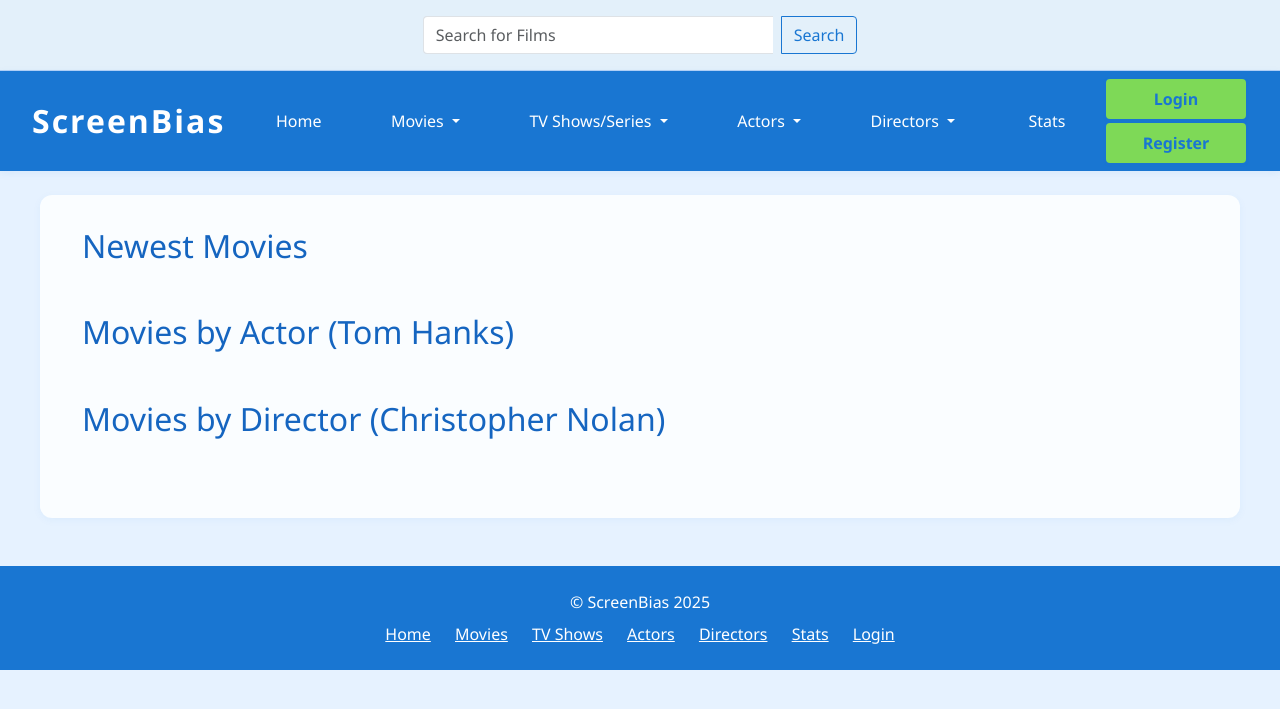
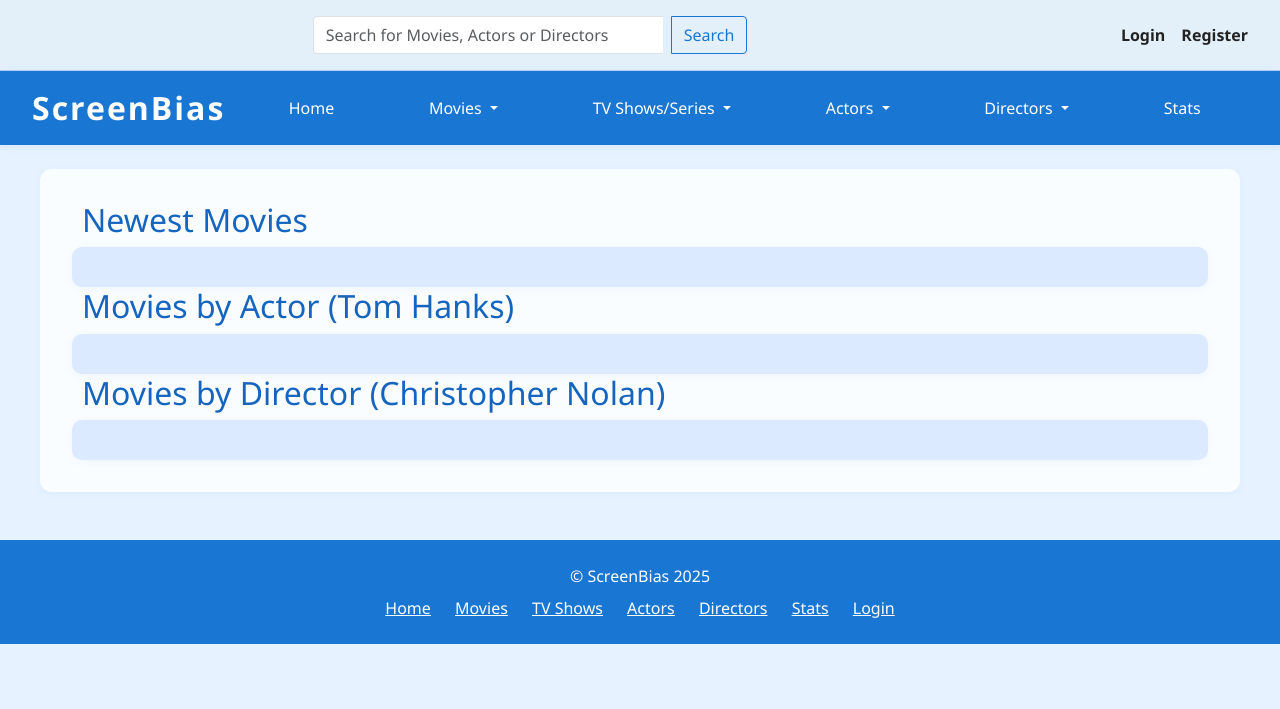
Before and after one commit to ceyyarbrough/screenbias, a Flask app: page / in a window 1280 px wide. Shown: the top 709 px of the page. Run offline with Flask 3, Linux system fonts and the light colour scheme; data that the repository does not hold is empty.

Commit message:
Refactor OMDb API interaction and enhance templates with improved styling and dynamic content; implement login/register functionality in the navbar.

```diff
--- a/screenbias/omdb.py
+++ b/screenbias/omdb.py
@@ -15,7 +15,12 @@ def home():
     # Fetch newest movies (by year)
     newest_url = f"http://www.omdbapi.com/?apikey={OMDB_API_KEY}&s=2023&type=movie"
     newest_resp = requests.get(newest_url)
-    newest_movies = newest_resp.json().get('Search', [])[:10] if newest_resp.status_code == 200 else []
+    newest_movies = newest_resp.json().get('Search', []) if newest_resp.status_code == 200 else []
+    # Sort by year descending and take the 10 most recent
+    try:
+        newest_movies = sorted(newest_movies, key=lambda m: int(m.get('Year', 0)), reverse=True)[:10]
+    except Exception:
+        newest_movies = newest_movies[:10]
 
     # Fetch movies by actor (e.g., Tom Hanks)
     actor_url = f"http://www.omdbapi.com/?apikey={OMDB_API_KEY}&s=Tom%20Hanks&type=movie"
--- a/templates/base.html
+++ b/templates/base.html
@@ -229,12 +229,22 @@
 
 <body>
 
-  <!-- Search bar above navbar -->
-  <div class="search-bar-wrapper" style="background: #e3f0fa; padding: 1em 0; text-align: center;">
+
+  <!-- Login/Register and Search bar above navbar -->
+  <div class="d-flex flex-row justify-content-between align-items-center search-bar-wrapper" style="background: #e3f0fa; padding: 1em 2em 1em 2em;">
+    <div></div>
     <form class="d-inline-flex justify-content-center align-items-center search-bar-form" style="max-width: 500px; width: 100%;" action="/search" method="get">
-      <input class="form-control me-2" type="search" name="query" placeholder="Search for Films" aria-label="Search" required style="width: 70%; min-width: 120px;">
+  <input class="form-control me-2" type="search" name="query" placeholder="Search for Movies, Actors or Directors" aria-label="Search" required style="width: 70%; min-width: 120px;">
       <button class="btn btn-outline-success" type="submit">Search</button>
     </form>
+    <div class="d-flex flex-row align-items-center" style="min-width: 220px; justify-content: flex-end;">
+      {% if not session.get('username') %}
+        <a class="login-btn me-2 plain-link" href="/login">Login</a>
+        <a class="register-btn plain-link" href="/register">Register</a>
+      {% else %}
+        <a class="login-btn plain-link" href="/logout">Logout ({{ session['username'] }})</a>
+      {% endif %}
+    </div>
   </div>
 
   <nav class="navbar navbar-expand-lg">
@@ -298,17 +308,7 @@
         <li class="nav-item flex-fill text-center">
           <a class="nav-link" href="/stats">Stats</a>
         </li>
-        <!-- Login/Logout Button -->
-        {% if session.get('username') %}
-        <li class="nav-item flex-fill text-center">
-          <a class="nav-link" href="/logout">Logout ({{ session['username'] }})</a>
-        </li>
-        {% else %}
-        <li class="nav-item flex-fill text-center d-flex flex-column align-items-center justify-content-center" style="min-width: 120px;">
-          <a class="nav-link login-btn mb-1" href="/login">Login <span class="sr-only"></span></a>
-          <a class="nav-link register-btn" href="/register">Register</a>
-        </li>
-        {% endif %}
+  <!-- Login/Logout Button (now above navbar) -->
       </ul>
     </div>
   </nav>
@@ -337,4 +337,24 @@
     integrity="sha384-ndDqU0Gzau9qJ1lfW4pNLlhNTkCfHzAVBReH9diLvGRem5+R9g2FzA8ZGN954O5Q"
     crossorigin="anonymous"></script>
 </body>
+<style>
+.plain-link {
+  color: inherit !important;
+  text-decoration: none !important;
+  background: none !important;
+  box-shadow: none !important;
+  cursor: pointer;
+  padding: 0;
+}
+.plain-link:visited, .plain-link:active, .plain-link:focus {
+  color: inherit !important;
+  text-decoration: none !important;
+  outline: none;
+}
+.plain-link:hover {
+  color: #1976d2 !important;
+  text-decoration: underline !important;
+  background: none !important;
+}
+</style>
 </html>
--- a/templates/index.html
+++ b/templates/index.html
@@ -53,13 +53,40 @@
 </div>
 
 <style>
+.gallery-scroll {
+  display: flex;
+  overflow-x: auto;
+  gap: 16px;
+  padding: 10px 0 30px 0;
+  background: #dbeafe; /* Slightly darker blue background for gallery */
+  border-radius: 10px;
+  box-shadow: 0 2px 8px rgba(25, 118, 210, 0.06);
+}
+.gallery-item {
+  flex: 0 0 auto;
+  width: 150px;
+  text-align: center;
+  background: #fff;
+  border-radius: 8px;
+  box-shadow: 0 2px 8px rgba(25, 118, 210, 0.12);
+  padding: 10px;
+  border: 2px solid #1976d2; /* More noticeable border */
+  margin: 4px 0;
+  transition: transform 0.18s cubic-bezier(.4,2,.6,1), box-shadow 0.18s cubic-bezier(.4,2,.6,1), border-color 0.18s;
+}
+.gallery-item:hover {
+  transform: scale(1.07);
+  box-shadow: 0 6px 18px rgba(25, 118, 210, 0.22);
+  border-color: #0d47a1;
+  z-index: 2;
+}
 .gallery-item a.unstyled-link {
   text-decoration: none;
   color: inherit;
 }
 .movie-meta {
   margin-top: 8px;
-  border: 1px solid #1976d2;
+  border: 1.5px solid #1976d2;
   border-radius: 6px;
   background: #fafdff;
   padding: 6px 8px;
```
Also changed, not shown: templates/search_results.html (+21 -0 lines).
